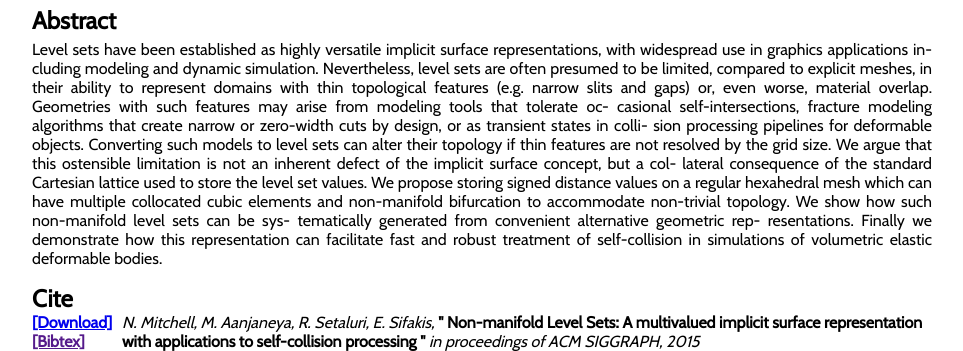
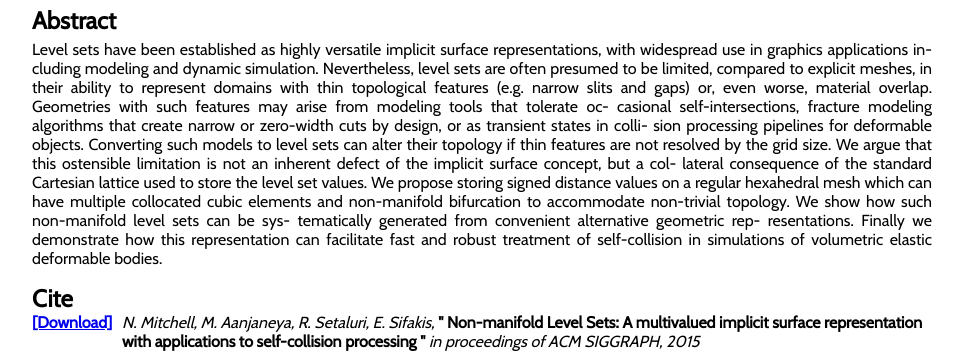
Before and after one commit to thecsapprentice/thecsapprentice.github.io, a Jekyll site: the page built from projects/nonmanifold_levelsets/index.html, in a window 1280 px wide, cut to the strip 742-1093 px from the top of the page. Shown: the whole strip, without its empty margins (158-1121 px from the left). Built offline with Jekyll 4.4.1, drawn with Linux system fonts in a browser that asks for light colours.

Commit message:
Adjusted project page layout for optional paper_url and bibtex_url

```diff
--- a/_layouts/project_page.html
+++ b/_layouts/project_page.html
@@ -58,8 +58,8 @@
                 <span class="titleline">Cite</span>
                 <div class="citation-block">
                     <div class="citation-downloads">
-                        <a href="{{ page.paper_url }}" class="paper-link">[Download]</a>
-                        <a href="{{ page.bibtex_url }}" class="paper-bibtex">[Bibtex]</a>
+                        {% if page.paper_url %}<a href="{{ page.paper_url }}" class="paper-link">[Download]</a>{% endif %}
+                        {% if page.bibtex_url %}<a href="{{ page.bibtex_url }}" class="paper-bibtex">[Bibtex]</a>{% endif %}
                     </div>
                     <div class="citation">
                         <span class="paper-authors">{% for author in page.paper_authors %}{{ author.cite_name }}{% if forloop.last %}{% else %}, {% endif %}{% endfor %}</span>
```
